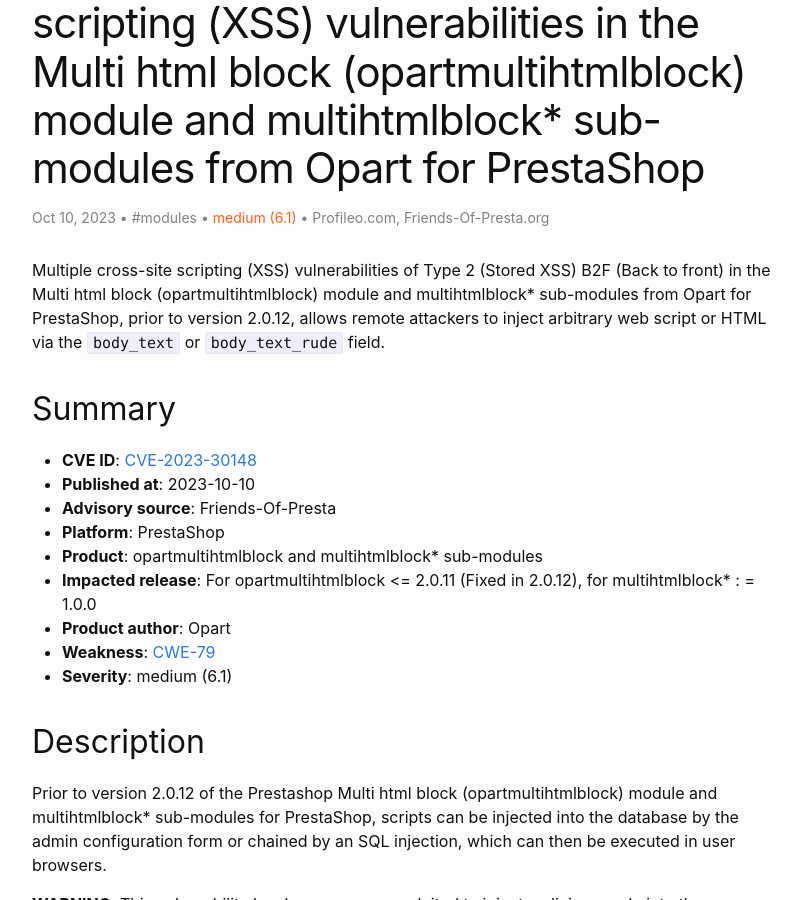
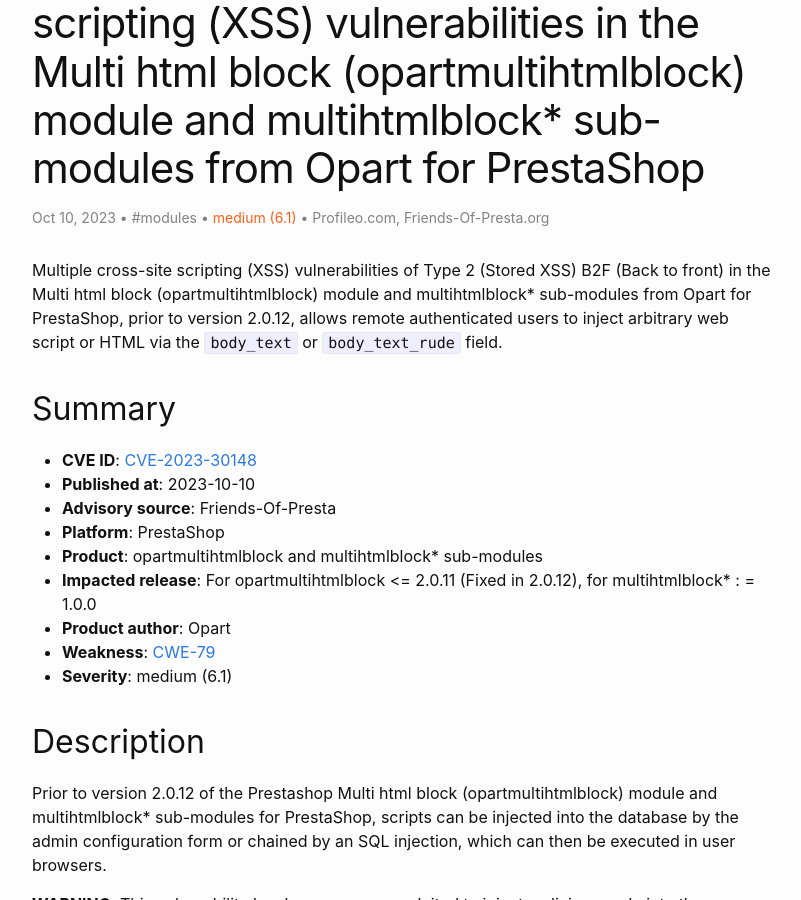
Before and after one commit to friends-of-presta/security-advisories, a Jekyll site: the page built from _posts/2023-10-10-opartmultihtmlblock.md, in a window 1280 px wide and 900 px high, scrolled down 653 px. Shown: the whole window, without its empty margins (238-1039 px from the left). Built offline with Jekyll 4.4.1, drawn with Linux system fonts in a browser that asks for light colours.

Commit message:
update attacker type for _posts/2023-10-10-opartmultihtmlblock.md (#150)

```diff
--- a/_posts/2023-10-10-opartmultihtmlblock.md
+++ b/_posts/2023-10-10-opartmultihtmlblock.md
@@ -9,7 +9,7 @@ meta: "CVE,PrestaShop,opartmultihtmlblock,multihtmlblock"
 severity: "medium (6.1)"
 ---
 
-Multiple cross-site scripting (XSS) vulnerabilities of Type 2 (Stored XSS) B2F (Back to front) in the Multi html block (opartmultihtmlblock) module and multihtmlblock* sub-modules from Opart for PrestaShop, prior to version 2.0.12, allows remote attackers to inject arbitrary web script or HTML via the `body_text` or `body_text_rude` field.
+Multiple cross-site scripting (XSS) vulnerabilities of Type 2 (Stored XSS) B2F (Back to front) in the Multi html block (opartmultihtmlblock) module and multihtmlblock* sub-modules from Opart for PrestaShop, prior to version 2.0.12, allows remote authenticated users to inject arbitrary web script or HTML via the `body_text` or `body_text_rude` field.
 
 ## Summary
 
```
